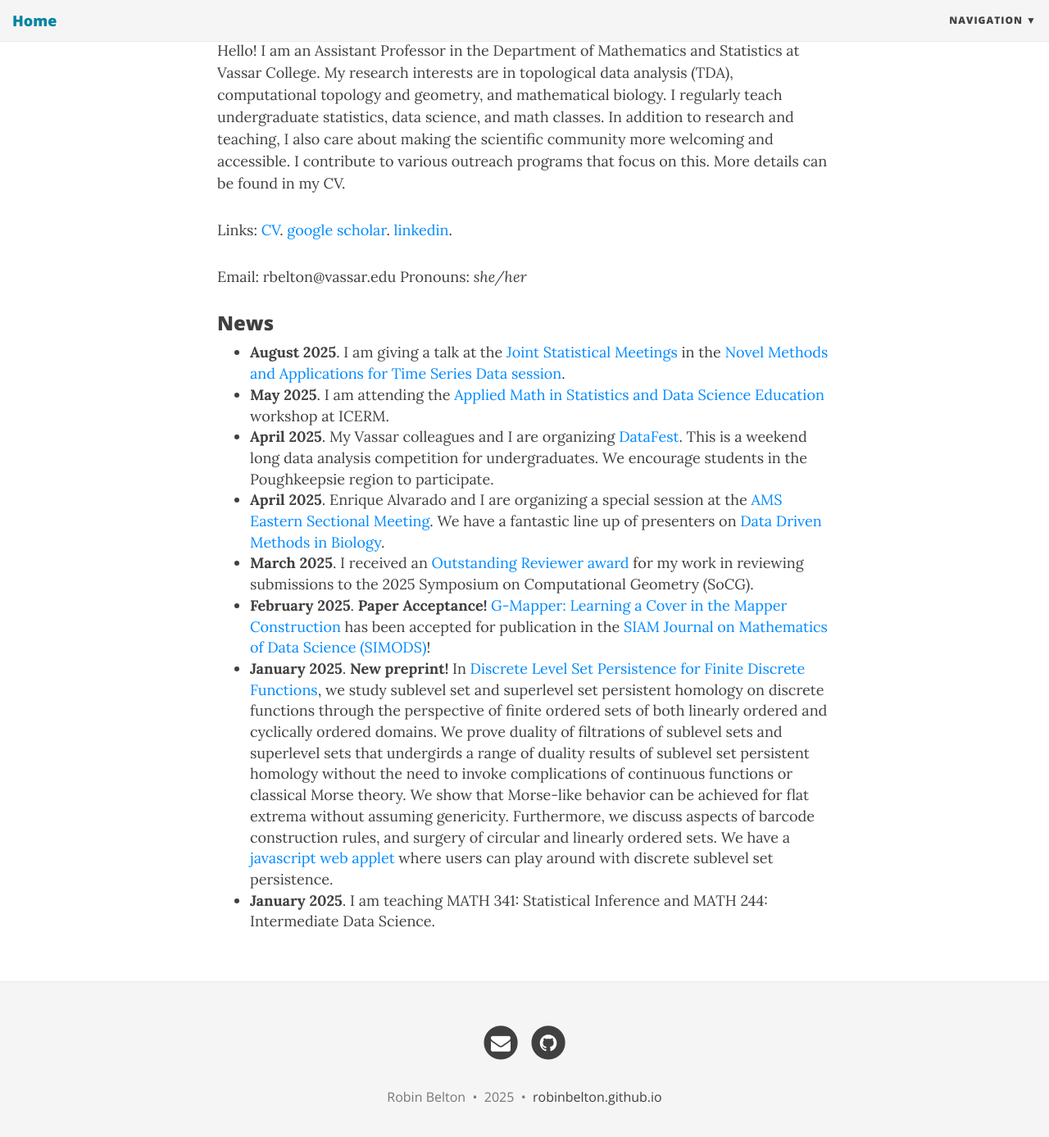
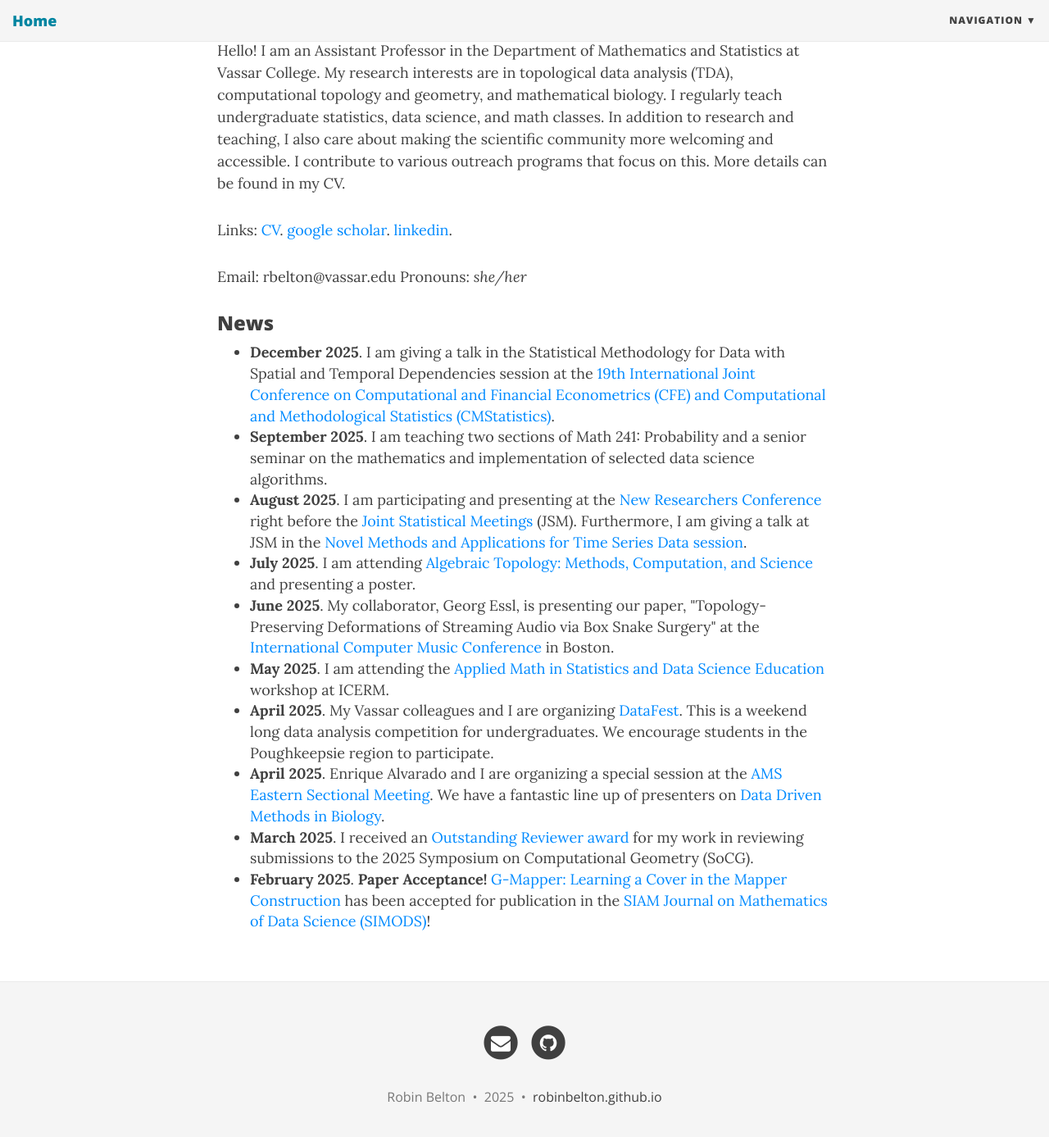
Before and after one commit to robinbelton/robinbelton.github.io, a Jekyll site: the page built from index.html, in a window 1280 px wide and 1400 px high, scrolled down 456 px. Shown: the top 1387 px of the window at 82% size. Built offline with Jekyll 4.4.1, drawn with Linux system fonts in a browser that asks for light colours; nearby versions of some CDN libraries; the list of posts is cut into pages by our own code.

Commit message:
Update home page

```diff
--- a/index.html
+++ b/index.html
@@ -18,12 +18,14 @@ Hello! I am an Assistant Professor in the Department of Mathematics and Statisti
 
 <h3>News</h3>
 <ul>
-    <li><b>August 2025</b>. I am giving a talk at the <a href = "https://ww2.amstat.org/meetings/jsm/2025/">Joint Statistical Meetings</a> in the <a href = "https://ww3.aievolution.com/JSMAnnual2025/Events/pubSearchEvents?style=0">Novel Methods and Applications for Time Series Data session</a>.</li>
+    <li><b>December 2025</b>. I am giving a talk in the Statistical Methodology for Data with Spatial and Temporal Dependencies session at the <a href = "https://www.cmstatistics.org//CFECMStatistics2025/index.php">19th International Joint Conference on Computational and Financial Econometrics (CFE) and Computational and Methodological Statistics (CMStatistics)</a>. </li>
+    <li><b>September 2025</b>. I am teaching two sections of Math 241: Probability and a senior seminar on the mathematics and implementation of selected data science algorithms.</li>
+    <li><b>August 2025</b>. I am participating and presenting at the <a href = "https://nrc2025.github.io/">New Researchers Conference</a> right before the <a href = "https://ww2.amstat.org/meetings/jsm/2025/">Joint Statistical Meetings</a> (JSM). Furthermore, I am giving a talk at JSM in the <a href = "https://ww3.aievolution.com/JSMAnnual2025/Events/pubSearchEvents?style=0">Novel Methods and Applications for Time Series Data session</a>.</li>
+    <li><b>July 2025</b>. I am attending <a href = "https://comptag.github.io/atmcs11/">Algebraic Topology: Methods, Computation, and Science</a> and presenting a poster.</li>
+    <li><b>June 2025</b>. My collaborator, Georg Essl, is presenting our paper, "Topology-Preserving Deformations of Streaming Audio via Box Snake Surgery" at the <a href= "https://icmc2025.sites.northeastern.edu/papers/">International Computer Music Conference</a> in Boston.</li>
     <li><b>May 2025</b>. I am attending the <a href = "https://icerm.brown.edu/program/hot_topics_workshop/htw-25-amsdse">Applied Math in Statistics and Data Science Education</a> workshop at ICERM.</li>
     <li><b>April 2025</b>. My Vassar colleagues and I are organizing <a href= "https://pages.vassar.edu/datafest/">DataFest</a>. This is a weekend long data analysis competition for undergraduates. We encourage students in the Poughkeepsie region to participate.</li>
     <li><b>April 2025</b>. Enrique Alvarado and I are organizing a special session at the <a href = "https://www.ams.org/meetings/sectional/2320_program.html">AMS Eastern Sectional Meeting</a>. We have a fantastic line up of presenters on <a href = "https://www.ams.org/meetings/sectional/2320_program_ss9.html#title">Data Driven Methods in Biology</a>.</li>
     <li><b>March 2025</b>. I received an <a href = "https://socg25.github.io/awards.html">Outstanding Reviewer award</a> for my work in reviewing submissions to the 2025 Symposium on Computational Geometry (SoCG).</li>
     <li><b>February 2025</b>. <b>Paper Acceptance!</b> <a href="https://arxiv.org/abs/2309.06634">G-Mapper: Learning a Cover in the Mapper Construction</a> has been accepted for publication in the <a href="https://www.siam.org/publications/siam-journals/siam-journal-on-mathematics-of-data-science/">SIAM Journal on Mathematics of Data Science (SIMODS)</a>!</li>
-    <li><b>January 2025</b>. <b>New preprint!</b> In <a href="https://arxiv.org/pdf/2501.17794">Discrete Level Set Persistence for Finite Discrete Functions</a>, we study sublevel set and superlevel set persistent homology on discrete functions through the perspective of finite ordered sets of both linearly ordered and cyclically ordered domains. We prove duality of filtrations of sublevel sets and superlevel sets that undergirds a range of duality results of sublevel set persistent homology without the need to invoke complications of continuous functions or classical Morse theory. We show that Morse-like behavior can be achieved for flat extrema without assuming genericity. Furthermore, we discuss aspects of barcode construction rules, and surgery of circular and linearly ordered sets. We have a <a href="https://gessl.github.io/DiscreteLevelSetPersistenceDemo/">javascript web applet</a> where users can play around with discrete sublevel set persistence.</li>
-    <li><b>January 2025</b>. I am teaching MATH 341: Statistical Inference and MATH 244: Intermediate Data Science.</li>
 </ul>
```
